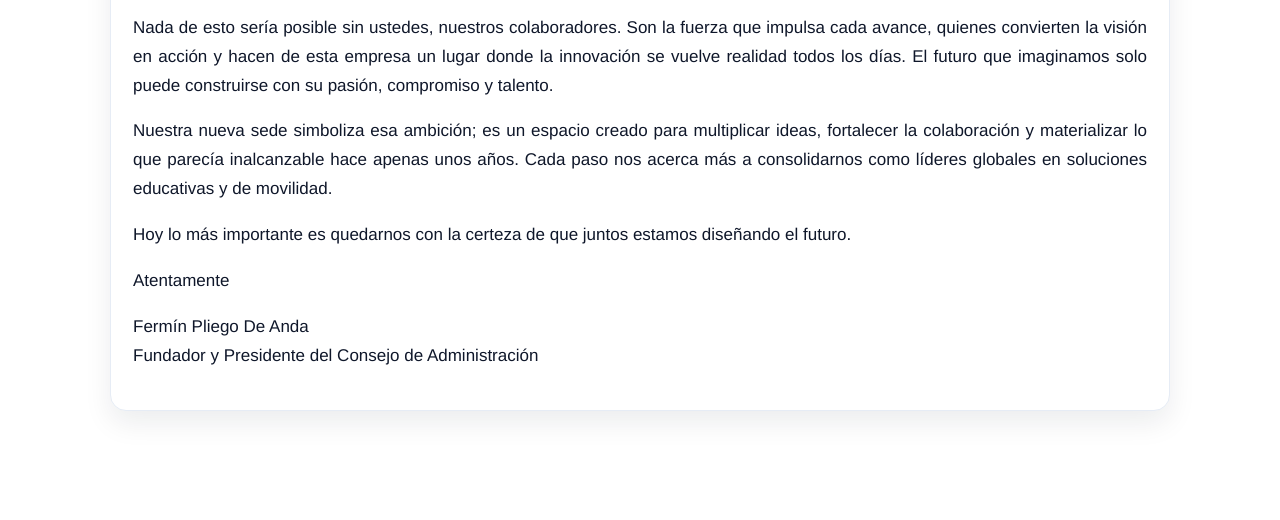
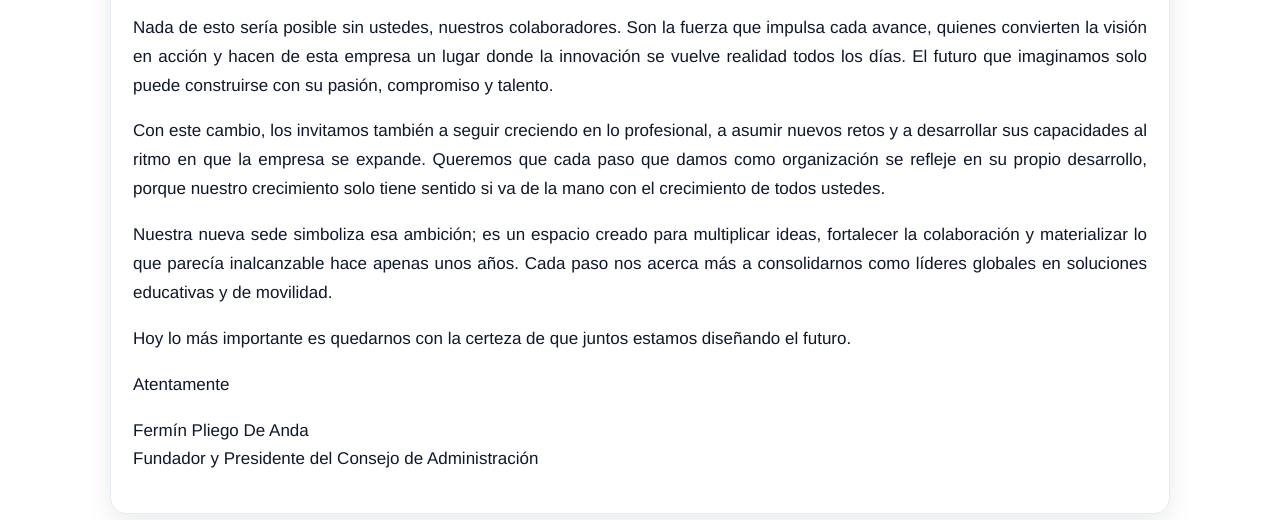
Before and after one commit to Ericote1974/Lagrange-Polanco, a plain HTML site: page index.html in a window 1280 px wide. Shown: the part 1027-1547 px from the top of the page. Drawn offline with Linux system fonts and the light colour scheme.

Commit message:
Update index.html

```diff
--- a/index.html
+++ b/index.html
@@ -128,6 +128,7 @@
       <p>En este camino, incorporararemos inteligencia artificial como un motor que reforzará lo que ya hacemos bien; la IA es un recurso que nos permitirá acelerar innovación y construir un futuro más inteligente y conectado.</p>
       <p>Y eso no es todo, seguimos abriendo plazas en diversos estados de la República y en próximos días estaremos asegurando nuestra entrada a Sudamérica. Para sostener esta expansión estamos adquiriendo talento de muy alto nivel, tanto mexicano como extranjero, que fortalece nuestro equipo y eleva nuestras capacidades.</p>
       <p>Nada de esto sería posible sin ustedes, nuestros colaboradores. Son la fuerza que impulsa cada avance, quienes convierten la visión en acción y hacen de esta empresa un lugar donde la innovación se vuelve realidad todos los días. El futuro que imaginamos solo puede construirse con su pasión, compromiso y talento.</p>
+      <p>Con este cambio, los invitamos también a seguir creciendo en lo profesional, a asumir nuevos retos y a desarrollar sus capacidades al ritmo en que la empresa se expande. Queremos que cada paso que damos como organización se refleje en su propio desarrollo, porque nuestro crecimiento solo tiene sentido si va de la mano con el crecimiento de todos ustedes.</p>
       <p>Nuestra nueva sede simboliza esa ambición; es un espacio creado para multiplicar ideas, fortalecer la colaboración y materializar lo que parecía inalcanzable hace apenas unos años. Cada paso nos acerca más a consolidarnos como líderes globales en soluciones educativas y de movilidad.</p>
       <p>Hoy lo más importante es quedarnos con la certeza de que juntos estamos diseñando el futuro.</p>
       <p>Atentamente</p>
```
